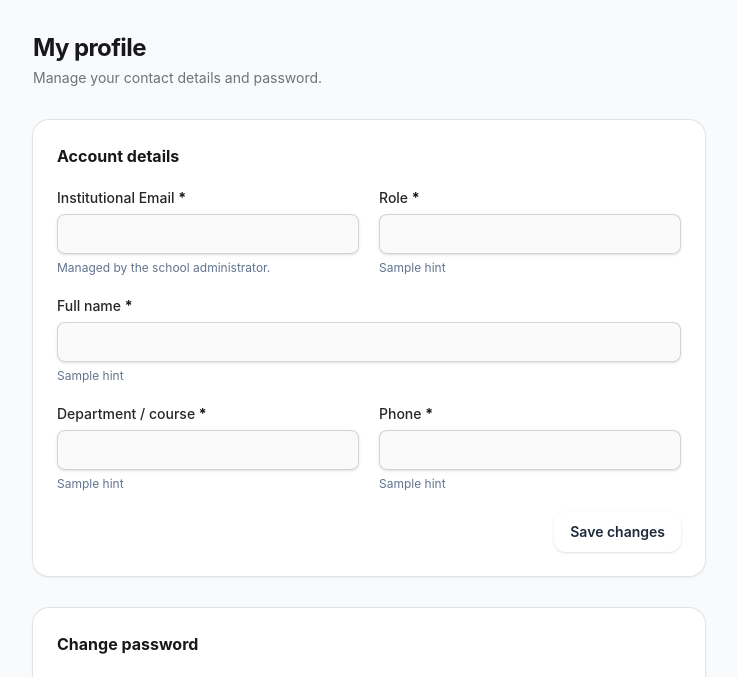
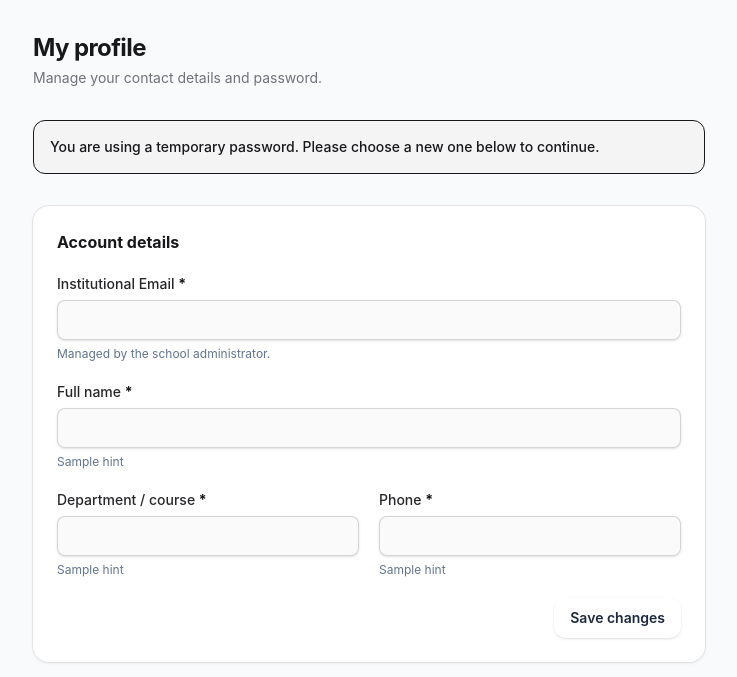
Before and after one commit to khanna-svg/campus-lost-found, a Laravel app: template resources/views/profile/show.blade.php in a window 1280 px wide. Shown: the part 65-742 px from the top of the page, without its empty margins (271-1008 px from the left). Run offline with Laravel 12, Linux system fonts and the light colour scheme; the template is opened without the code that fills it: most values are stand-ins (such as "Sample title", 1, 10 or a date in 2020); style sheets or scripts are compiled from the project's sources.

Commit message:
fix(profile): remove Student/Faculty and Administrator role badges from profile views

```diff
--- a/resources/views/components/layouts/admin.blade.php
+++ b/resources/views/components/layouts/admin.blade.php
@@ -44,7 +44,6 @@
 
                     {{-- Mobile-only profile block inside the collapsible menu --}}
                     <div class="mt-8 border-t border-zinc-800 pt-4 px-3 space-y-1 lg:hidden">
-                        <p class="text-[10px] font-bold uppercase tracking-wider text-zinc-500">Administrator</p>
                         <p class="truncate text-xs font-bold text-white">{{ auth()->user()->name }}</p>
                         <p class="truncate text-[11px] text-zinc-400">{{ auth()->user()->email }}</p>
 
@@ -65,7 +64,6 @@
 
             {{-- Desktop Profile Block Pinned To Bottom of Sidebar --}}
             <div class="hidden lg:block border-t border-zinc-800 p-5 space-y-2 bg-black">
-                <p class="text-[10px] font-bold uppercase tracking-wider text-zinc-500">Administrator</p>
                 <p class="truncate text-xs font-bold text-white">{{ auth()->user()->name }}</p>
                 <p class="truncate text-[11px] text-zinc-400">{{ auth()->user()->email }}</p>
 
--- a/resources/views/components/layouts/app.blade.php
+++ b/resources/views/components/layouts/app.blade.php
@@ -80,9 +80,6 @@
                                 <p class="text-[11px] font-medium text-zinc-400 uppercase tracking-wider">Institutional Account</p>
                                 <p class="truncate text-sm font-semibold text-zinc-900">{{ auth()->user()->name }}</p>
                                 <p class="truncate text-xs text-zinc-600 font-medium">{{ auth()->user()->email }}</p>
-                                <span class="mt-1.5 inline-block rounded-md bg-zinc-100 px-2 py-0.5 text-[10px] font-semibold text-zinc-800">
-                                    {{ auth()->user()->role->label() }}
-                                </span>
                             </div>
 
                             <div class="py-1">
--- a/resources/views/profile/show.blade.php
+++ b/resources/views/profile/show.blade.php
@@ -18,10 +18,7 @@
                 @csrf
                 @method('PUT')
 
-                <div class="grid gap-5 sm:grid-cols-2">
-                    <x-form.input name="email" label="Institutional Email" :value="$user->email" readonly hint="Managed by the school administrator." />
-                    <x-form.input name="role_label" label="Role" :value="$user->role->label()" readonly />
-                </div>
+                <x-form.input name="email" label="Institutional Email" :value="$user->email" readonly hint="Managed by the school administrator." />
 
                 <x-form.input name="name" label="Full name" :value="$user->name" autocomplete="name" required />
                 <div class="grid gap-5 sm:grid-cols-2">
```
Also changed, not shown: tests/Feature/Auth/UserProfileTest.php (renamed from tests/Feature/Auth/ProfileTest.php, +5 -4 lines).
